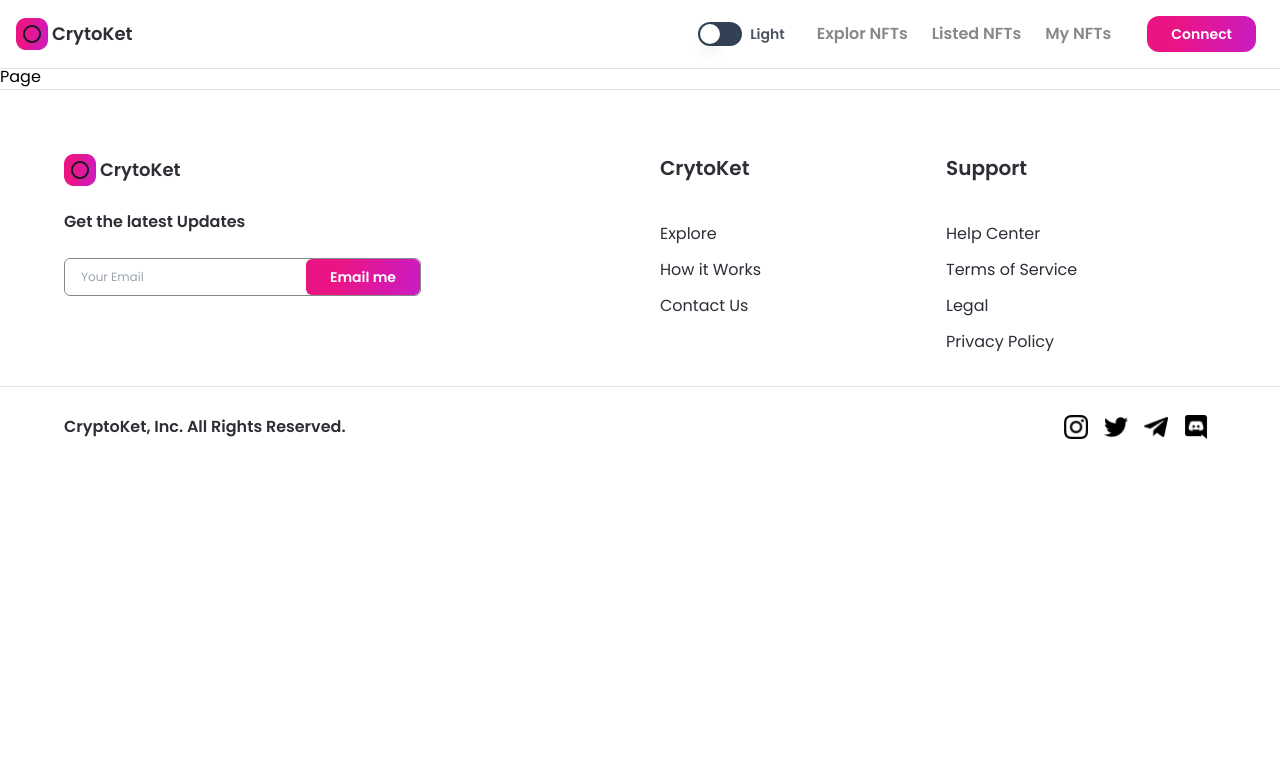
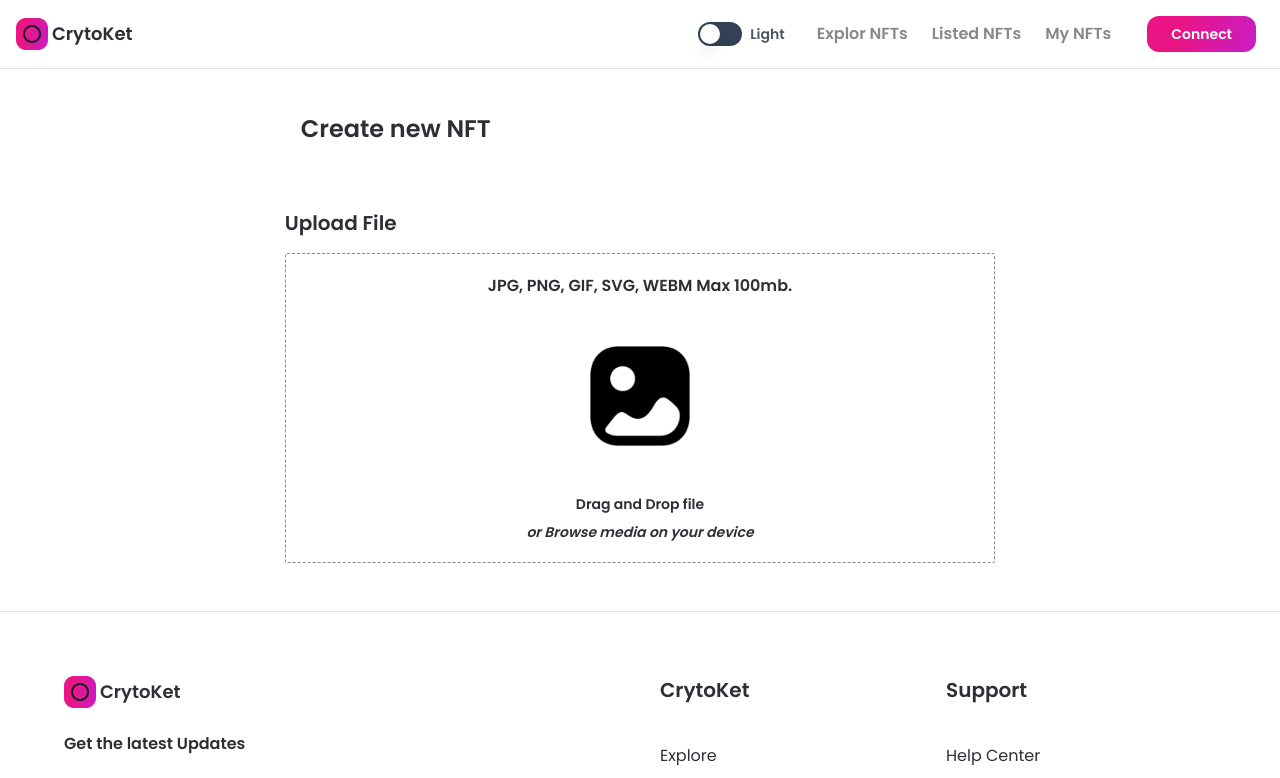
Before and after one commit to QuyetTV1991/nft-marketplace, a Next.js app: page /create-nft in a window 1280 px wide. Shown: the top 778 px of the page. Built offline with nearby package versions, Linux system fonts and the light colour scheme.

Commit message:
commit first dropzone input

```diff
--- a/app/(root)/create-nft/page.tsx
+++ b/app/(root)/create-nft/page.tsx
@@ -1,7 +1,20 @@
+import UploadForm from "@/components/shared/forms/UploadForm";
 import React from "react";
 
 const Page = () => {
-  return <div className="flex flex-1">Page</div>;
+  return (
+    <div className="flex justify-center p-12 sm:px-4">
+      <div className="w-3/5 md:w-full">
+        <h1 className="ml-4 font-poppins text-2xl font-semibold text-nft-black-1 dark:text-white xs:ml-0 minlg:text-4xl">
+          Create new NFT
+        </h1>
+
+        <div className="mt-16">
+          <UploadForm />
+        </div>
+      </div>
+    </div>
+  );
 };
 
 export default Page;
--- /dev/null
+++ b/components/shared/forms/UploadForm.tsx
@@ -0,0 +1,85 @@
+/* eslint-disable no-unused-vars */
+"use client";
+
+import Image from "next/image";
+import React, { useCallback, useMemo, useState } from "react";
+import { useDropzone } from "react-dropzone";
+
+const UploadForm = () => {
+  const [fileUrl, setFileUrl] = useState(null);
+  const onDrop = useCallback(() => {
+    // upload image to blockchain (ipfs)
+  }, []);
+  const {
+    getRootProps,
+    getInputProps,
+    isDragActive,
+    isDragAccept,
+    isDragReject,
+  } = useDropzone({
+    onDrop,
+    accept: { "image/*": [".png", ".gif", ".webm", ".jpg", ".svg"] },
+    maxFiles: 5000000,
+  });
+
+  const filestyle = useMemo(() => {
+    const applyStyle = `dark:bg-nft-black-1 bg-white border dark:border-white border-nft-gray-2 flex flex-col items-center p-5 rounded-sm border-dashed
+    ${isDragActive && "boder-file-active"}
+    ${isDragAccept && "border-file-accept"}
+    ${isDragReject && "border-file-reject"}`;
+
+    return applyStyle;
+  }, [isDragActive, isDragAccept, isDragReject]);
+
+  return (
+    <>
+      <label
+        className="font-poppins text-xl font-semibold text-nft-black-1 dark:text-white"
+        htmlFor="fileUpload"
+      >
+        Upload File
+      </label>
+      <div className="mt-4">
+        <div {...getRootProps()} className={`${filestyle} cursor-pointer`}>
+          <input {...getInputProps()} id="fileUpload" name="fileUpload" />
+
+          <div className="flexCenter flex-col text-center">
+            <p className="font-poppins text-base font-semibold text-nft-black-1 dark:text-white">
+              JPG, PNG, GIF, SVG, WEBM Max 100mb.
+            </p>
+            <div className="my-12 flex w-full justify-center">
+              <Image
+                src="/assets/upload.png"
+                alt="upload"
+                width={100}
+                height={100}
+                className="object-contain invert dark:invert-0"
+              />
+            </div>
+            <p className="font-poppins text-sm font-semibold text-nft-black-1 dark:text-white">
+              Drag and Drop file
+            </p>
+            <p className="mt-2 font-poppins text-sm font-semibold italic text-nft-black-1 dark:text-white">
+              or Browse media on your device
+            </p>
+          </div>
+        </div>
+        {fileUrl && (
+          <aside>
+            <div>
+              <Image
+                src={fileUrl}
+                alt="asset_file"
+                width={100}
+                height={100}
+                className="object-contain invert dark:invert-0"
+              />
+            </div>
+          </aside>
+        )}
+      </div>
+    </>
+  );
+};
+
+export default UploadForm;
```
